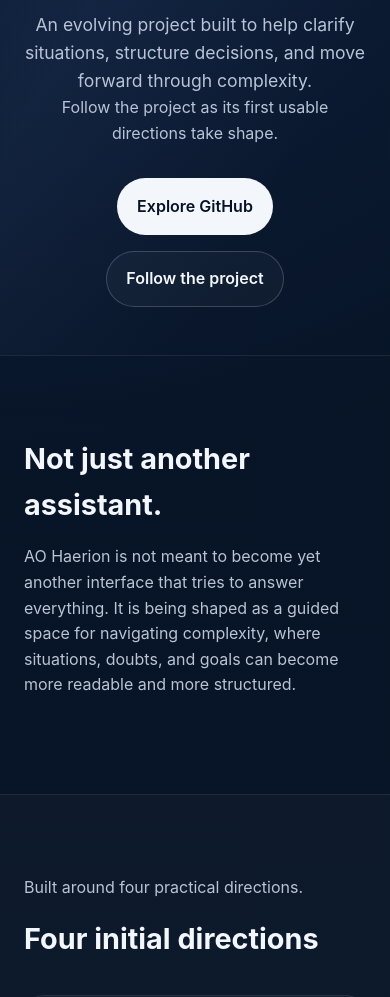
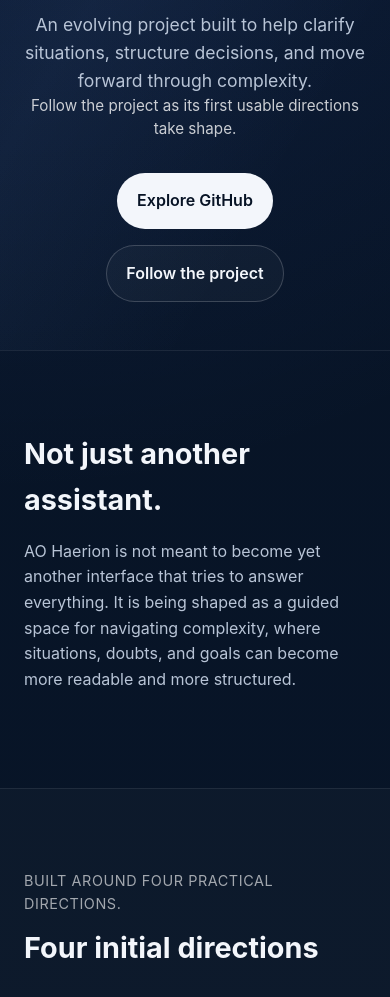
Before and after one commit to aohaerion/aohaerion.github.io, a plain HTML site: page index.html in a window 390 px wide. Shown: the part 414-1411 px from the top of the page. Drawn offline with Linux system fonts and the light colour scheme.

Commit message:
Update style.css
aggiunto campo hero note e cection kicker

```diff
--- a/style.css
+++ b/style.css
@@ -233,4 +233,20 @@
   .footer-inner {
     flex-direction: column;
   }
+
+  .hero-note {
+  margin: 0 0 1.25rem;
+  font-size: 0.95rem;
+  line-height: 1.5;
+  color: rgba(255, 255, 255, 0.78);
+ }
+
+
+  .section-kicker {
+  margin: 0 0 0.6rem;
+  font-size: 0.9rem;
+  letter-spacing: 0.04em;
+  text-transform: uppercase;
+  color: rgba(255, 255, 255, 0.62);
+ }
 }
```
